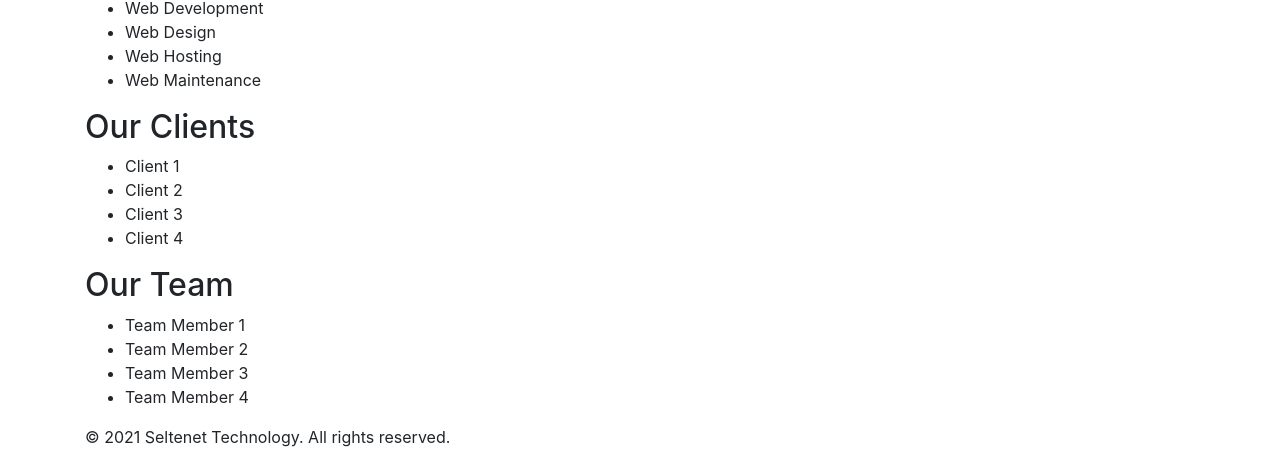
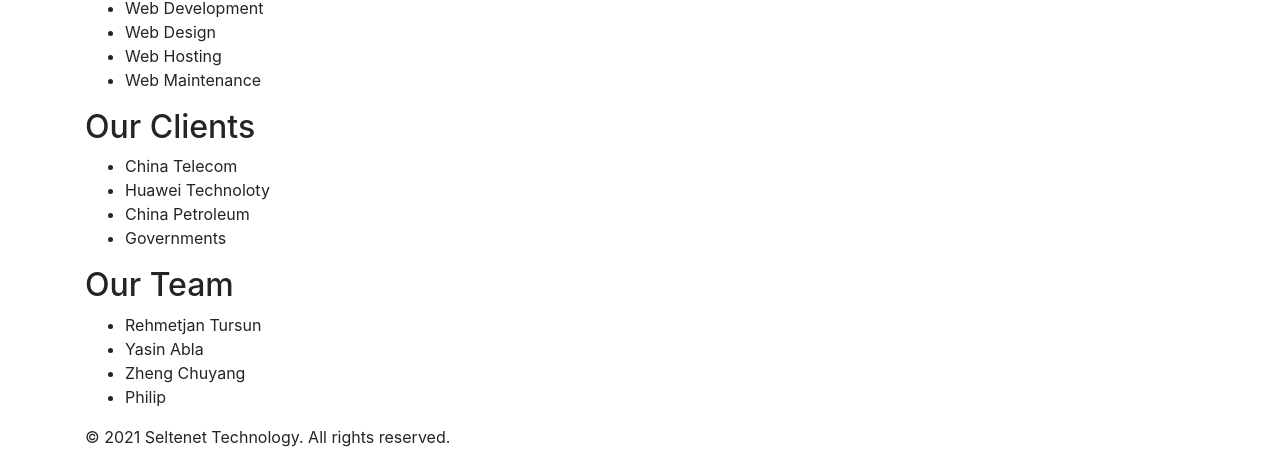
Before and after one commit to seltenet/seltenet.github.io, a plain HTML site: page index.html in a window 1280 px wide. Shown: the part 618-1083 px from the top of the page. Drawn offline with nearby package versions, Linux system fonts and the light colour scheme.

Commit message:
team and clients

```diff
--- a/index.html
+++ b/index.html
@@ -66,10 +66,10 @@
                 <div class="col-md-12">
                     <h2>Our Clients</h2>
                     <ul>
-                        <li>Client 1</li>
-                        <li>Client 2</li>
-                        <li>Client 3</li>
-                        <li>Client 4</li>
+                        <li>China Telecom</li>
+                        <li>Huawei Technoloty</li>
+                        <li>China Petroleum</li>
+                        <li>Governments</li>
                     </ul>
                 </div>
             </div>
@@ -77,10 +77,10 @@
                 <div class="col-md-12">
                     <h2>Our Team</h2>
                     <ul>
-                        <li>Team Member 1</li>
-                        <li>Team Member 2</li>
-                        <li>Team Member 3</li>
-                        <li>Team Member 4</li>
+                        <li>Rehmetjan Tursun</li>
+                        <li>Yasin Abla</li>
+                        <li>Zheng Chuyang</li>
+                        <li>Philip</li>
                     </ul>
                 </div>
             </div>
```
